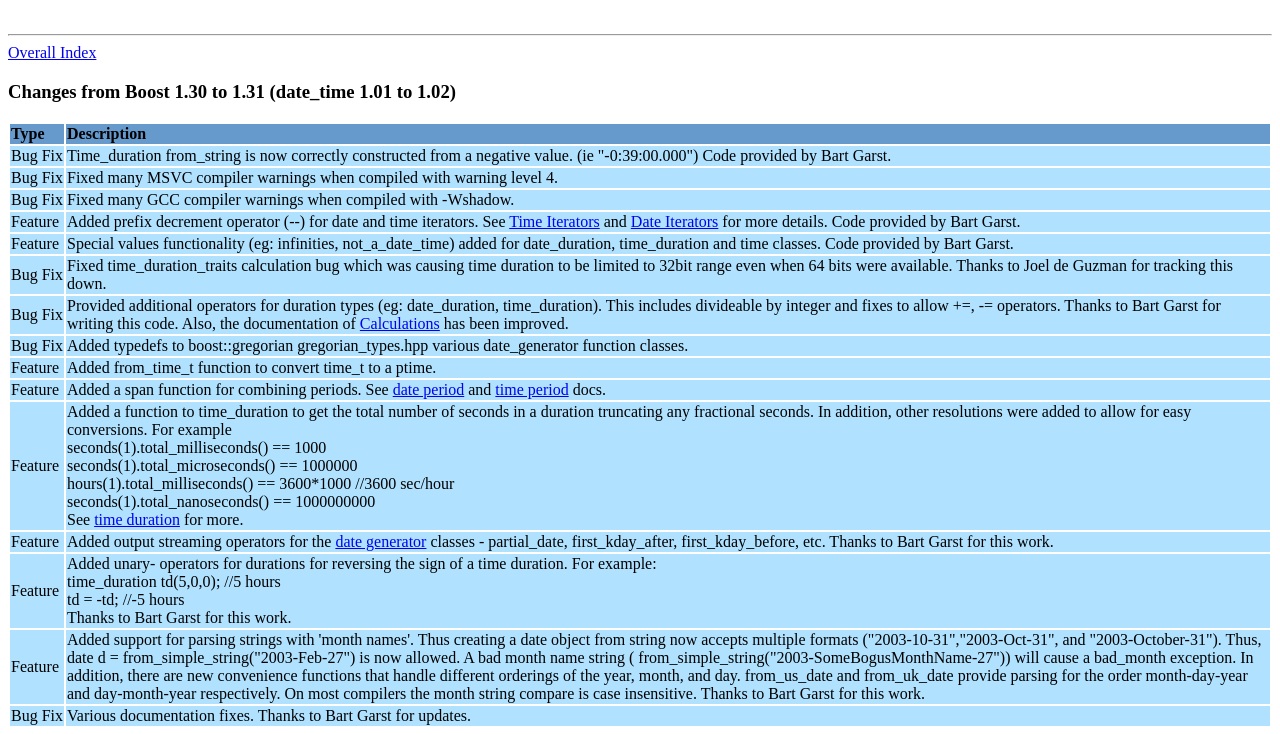
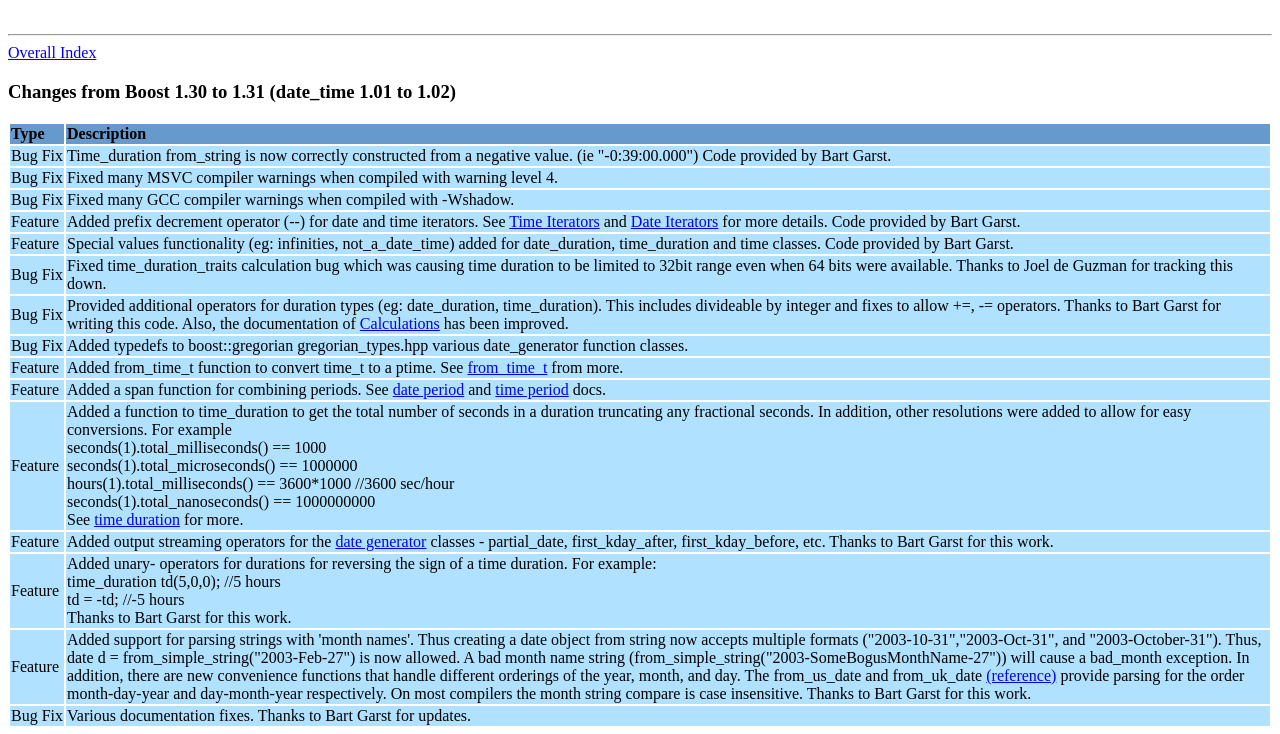
Before and after one commit to boostorg/date_time, a plain HTML site: page doc/Changes.html in a window 1280 px wide. Shown: the part 66-800 px from the top of the page. Drawn offline with Linux system fonts and the light colour scheme.

Commit message:
merge changes from RC1_31_0
[SVN r22110]

```diff
--- a/doc/Changes.html
+++ b/doc/Changes.html
@@ -80,7 +80,9 @@
         </tr>
         <tr class="content">
            <td class="nowrap">Feature</td>
-           <td>Added from_time_t function to convert time_t to a ptime.
+           <td>Added from_time_t function to convert time_t to a ptime. See
+               <a href="class_ptime.html#constructfromtimet">from_time_t</a>
+                from more.
           </td>
         </tr>
         <tr class="content">
@@ -127,15 +129,14 @@
                multiple formats ("2003-10-31","2003-Oct-31", and
                "2003-October-31").
                Thus, date d = from_simple_string("2003-Feb-27") is now
-               allowed.  A bad month name string (
-               from_simple_string("2003-SomeBogusMonthName-27")) will
+               allowed.  A bad month name string
+               (from_simple_string("2003-SomeBogusMonthName-27")) will
                cause a bad_month exception.  In addition, there are
-	       new convenience functions that handle different orderings of the
-               year, month, and day.  from_us_date and from_uk_date provide
-               parsing for the order month-day-year and day-month-year
-               respectively.
-               On most compilers the month string compare is case
-               insensitive.
+ 	       new convenience functions that handle different orderings of the
+               year, month, and day.  The from_us_date and from_uk_date
+               <a href="class_date.html#constructfromstring">(reference)</a>
+               provide parsing for the order month-day-year and day-month-year respectively.
+               On most compilers the month string compare is case insensitive.
                Thanks to Bart Garst for this work.
           </td>
         </tr>
@@ -234,9 +235,9 @@
 <hr>
 <address><small>
 <!-- hhmts start -->
-Last modified: Mon Jan 19 19:49:48 MST 2004
+Last modified: Sun Feb  1 11:14:27 MST 2004
 <!-- hhmts end -->
- by <a href="mailto:jeff&#64;crystalclearsoftware.com">Jeff Garland</a> &copy; 2000-2002
+ by <a href="mailto:jeff&#64;crystalclearsoftware.com">Jeff Garland</a> &copy; 2000-2004
 </small></address>
 </body>
 </html>
```
